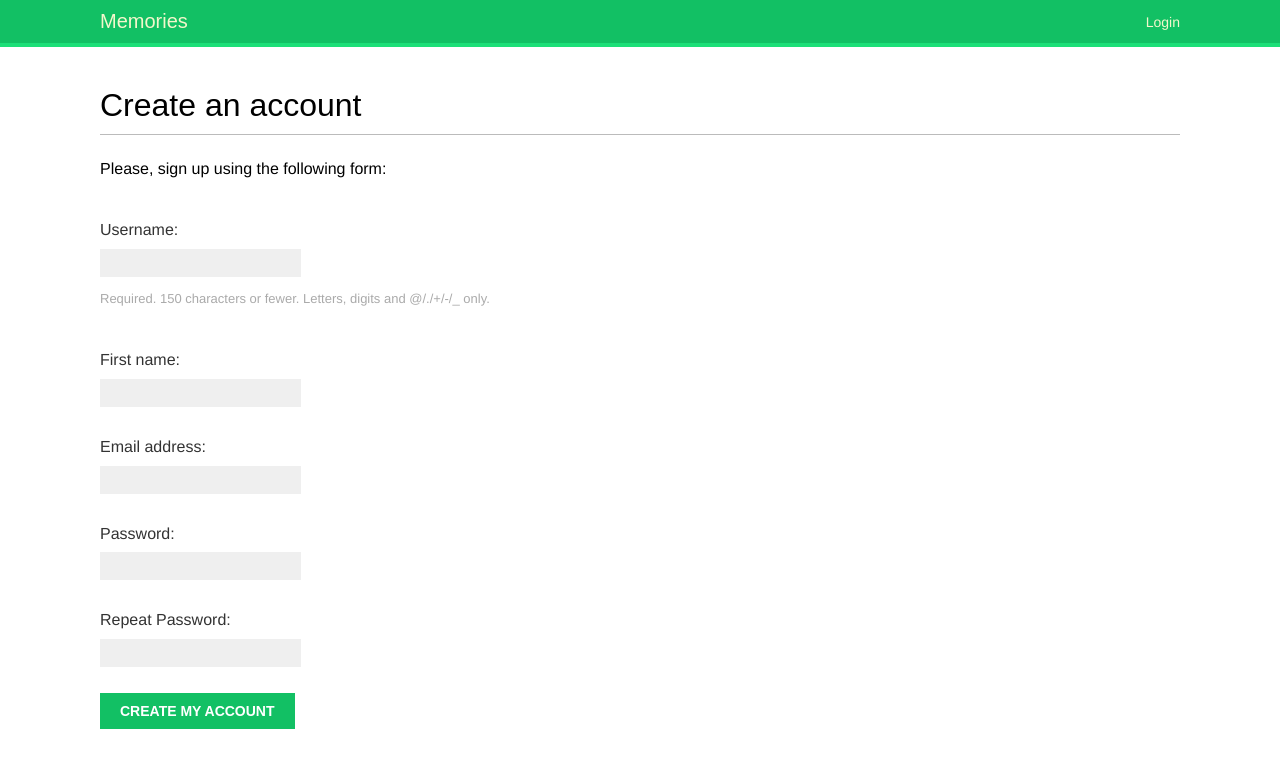
After one commit to mohammed-manahi/memories, a Django app: page /account/register/ in a window 1280 px wide. The commit adds this page. Shown: the top 768 px of the page. Run offline with Django 4.2, Linux system fonts and the light colour scheme; some web fonts are replaced.

Commit message:
Implement user registration and add password check in user registration form

```diff
--- a/account/forms.py
+++ b/account/forms.py
@@ -1,7 +1,26 @@
 from django import forms
+from django.contrib.auth.models import User
 
 
 class LoginForm(forms.Form):
     # Create login form to authenticate users
     username = forms.CharField()
     password = forms.CharField(widget=forms.PasswordInput)
+
+
+class UserRegistrationForm(forms.ModelForm):
+    # Create user registration form to register new users
+    password = forms.CharField(label="Password", widget=forms.PasswordInput)
+    password2 = forms.CharField(label="Repeat Password", widget=forms.PasswordInput)
+
+    class Meta:
+        # Set form model and fields required rather than password and repeat password fields
+        model = User
+        fields = ["username", "first_name", "email"]
+
+    def clean_password2(self):
+        # Check if password and repeat password fields match and its pattern starts with clean_fieldname
+        data = self.cleaned_data
+        if data["password"] != data["password2"]:
+            raise forms.ValidationError("Passwords don't match")
+        return data["password2"]
--- /dev/null
+++ b/account/templates/account/register.html
@@ -0,0 +1,11 @@
+{% extends "base.html" %}
+{% block title %}Create an account{% endblock %}
+{% block content %}
+    <h1>Create an account</h1>
+    <p>Please, sign up using the following form:</p>
+    <form method="post">
+        {{ user_form.as_p }}
+        {% csrf_token %}
+        <p><input type="submit" value="Create my account"></p>
+    </form>
+{% endblock %}
--- a/account/templates/registration/login.html
+++ b/account/templates/registration/login.html
@@ -10,7 +10,10 @@
             Please try again.
         </p>
     {% else %}
-        <p> Please, use the following form to login</p>
+        <p>
+            Please, use the following form to log-in.
+            If you don't have an account <a href="{% url "register" %}">register here</a>.
+        </p>
     {% endif %}
     <div class="login-form">
         <form action="{% url 'login' %}" method="post">
--- a/account/urls.py
+++ b/account/urls.py
@@ -19,5 +19,7 @@ urlpatterns = [
     path('', include('django.contrib.auth.urls')),
     # Define user dashboard url
     path('', views.dashboard, name='dashboard'),
+    # Define user registration url
+    path('register/', views.register, name='register'),
 
 ]
--- a/account/views.py
+++ b/account/views.py
@@ -1,7 +1,7 @@
 from django.shortcuts import render
 from django.http import HttpResponse
 from django.contrib.auth import authenticate, login
-from account.forms import LoginForm
+from account.forms import LoginForm, UserRegistrationForm
 from django.contrib.auth.decorators import login_required
 
 
@@ -34,3 +34,21 @@ def dashboard(request):
     template = "account/dashboard.html"
     context = {}
     return render(request, template, context)
+
+def register(request):
+    # Create registration and use password check defined in user registration form
+    if request.method == "POST":
+        user_form = UserRegistrationForm(request.POST)
+        if user_form.is_valid():
+            new_user = user_form.save(commit=False)
+            # set password method handles password hashing
+            new_user.set_password(user_form.cleaned_data["password"])
+            new_user.save()
+            template = "account/register_done.html"
+            context = {"new_user": new_user}
+            return render(request, template, context)
+    else:
+        user_form = UserRegistrationForm()
+        template = "account/register.html"
+        context = {"user_form": user_form}
+        return render(request, template, context)
```
Also changed, not shown: account/templates/account/register_done.html (added, +9 -0 lines).
